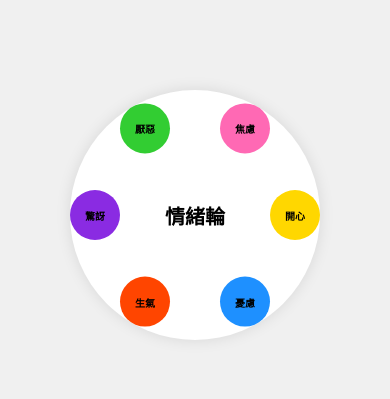
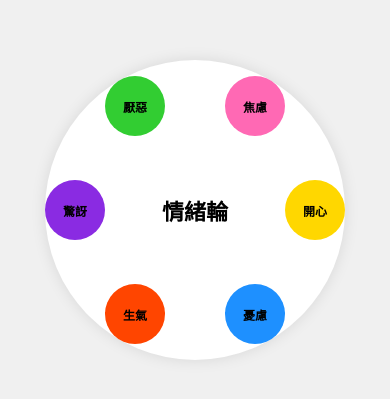
Before and after one commit to Celinelinlin/celinelinlin.github.io, a plain HTML site: page emotion.html in a window 390 px wide. Shown: the part 197-596 px from the top of the page. Drawn offline with Linux system fonts and the light colour scheme.

Commit message:
Update emotion.html

```diff
--- a/emotion.html
+++ b/emotion.html
@@ -19,8 +19,8 @@
         }
         .emotion-wheel {
             position: relative;
-            width: 300px;
-            height: 300px;
+            width: 350px;
+            height: 350px;
             border-radius: 50%;
             background: #fff;
             box-shadow: 0 0 15px rgba(0, 0, 0, 0.1);
@@ -30,12 +30,12 @@
         }
         .emotion-btn {
             position: absolute;
-            width: 60px;
-            height: 60px;
+            width: 70px;
+            height: 70px;
             border-radius: 50%;
             border: none;
             cursor: pointer;
-            font-size: 12px;
+            font-size: 14px;
             font-weight: bold;
             display: flex;
             justify-content: center;
@@ -49,22 +49,22 @@
         #disgust { background-color: #32cd32; }
         #anxiety { background-color: #ff69b4; }
 
-        .joy { transform: rotate(0deg) translate(120px) rotate(0deg); }
-        .sadness { transform: rotate(60deg) translate(120px) rotate(-60deg); }
-        .anger { transform: rotate(120deg) translate(120px) rotate(-120deg); }
-        .fear { transform: rotate(180deg) translate(120px) rotate(-180deg); }
-        .disgust { transform: rotate(240deg) translate(120px) rotate(-240deg); }
-        .anxiety { transform: rotate(300deg) translate(120px) rotate(-300deg); }
+        .joy { transform: rotate(0deg) translate(140px) rotate(0deg); }
+        .sadness { transform: rotate(60deg) translate(140px) rotate(-60deg); }
+        .anger { transform: rotate(120deg) translate(140px) rotate(-120deg); }
+        .fear { transform: rotate(180deg) translate(140px) rotate(-180deg); }
+        .disgust { transform: rotate(240deg) translate(140px) rotate(-240deg); }
+        .anxiety { transform: rotate(300deg) translate(140px) rotate(-300deg); }
 
         #emotion-description {
-            margin-top: 20px;
-            font-size: 16px;
+            margin-top: 30px;
+            font-size: 18px;
             text-align: center;
         }
 
         .center-label {
             position: absolute;
-            font-size: 20px;
+            font-size: 22px;
             font-weight: bold;
             top: 50%;
             left: 50%;
@@ -73,20 +73,20 @@
 
         @media (max-width: 480px) {
             .emotion-wheel {
-                width: 250px;
-                height: 250px;
+                width: 300px;
+                height: 300px;
             }
             .emotion-btn {
-                width: 50px;
-                height: 50px;
-                font-size: 10px;
+                width: 60px;
+                height: 60px;
+                font-size: 12px;
             }
-            .joy { transform: rotate(0deg) translate(100px) rotate(0deg); }
-            .sadness { transform: rotate(60deg) translate(100px) rotate(-60deg); }
-            .anger { transform: rotate(120deg) translate(100px) rotate(-120deg); }
-            .fear { transform: rotate(180deg) translate(100px) rotate(-180deg); }
-            .disgust { transform: rotate(240deg) translate(100px) rotate(-240deg); }
-            .anxiety { transform: rotate(300deg) translate(100px) rotate(-300deg); }
+            .joy { transform: rotate(0deg) translate(120px) rotate(0deg); }
+            .sadness { transform: rotate(60deg) translate(120px) rotate(-60deg); }
+            .anger { transform: rotate(120deg) translate(120px) rotate(-120deg); }
+            .fear { transform: rotate(180deg) translate(120px) rotate(-180deg); }
+            .disgust { transform: rotate(240deg) translate(120px) rotate(-240deg); }
+            .anxiety { transform: rotate(300deg) translate(120px) rotate(-300deg); }
         }
     </style>
 </head>
@@ -141,7 +141,7 @@
 
             descriptionElement.innerHTML = `
                 <h2>${emotionData.name}</h2>
-                <img src="${emotionData.image}" alt="${emotionData.name}" width="80">
+                <img src="${emotionData.image}" alt="${emotionData.name}" width="90">
                 <p>${emotionData.description}</p>
             `;
         }
```
